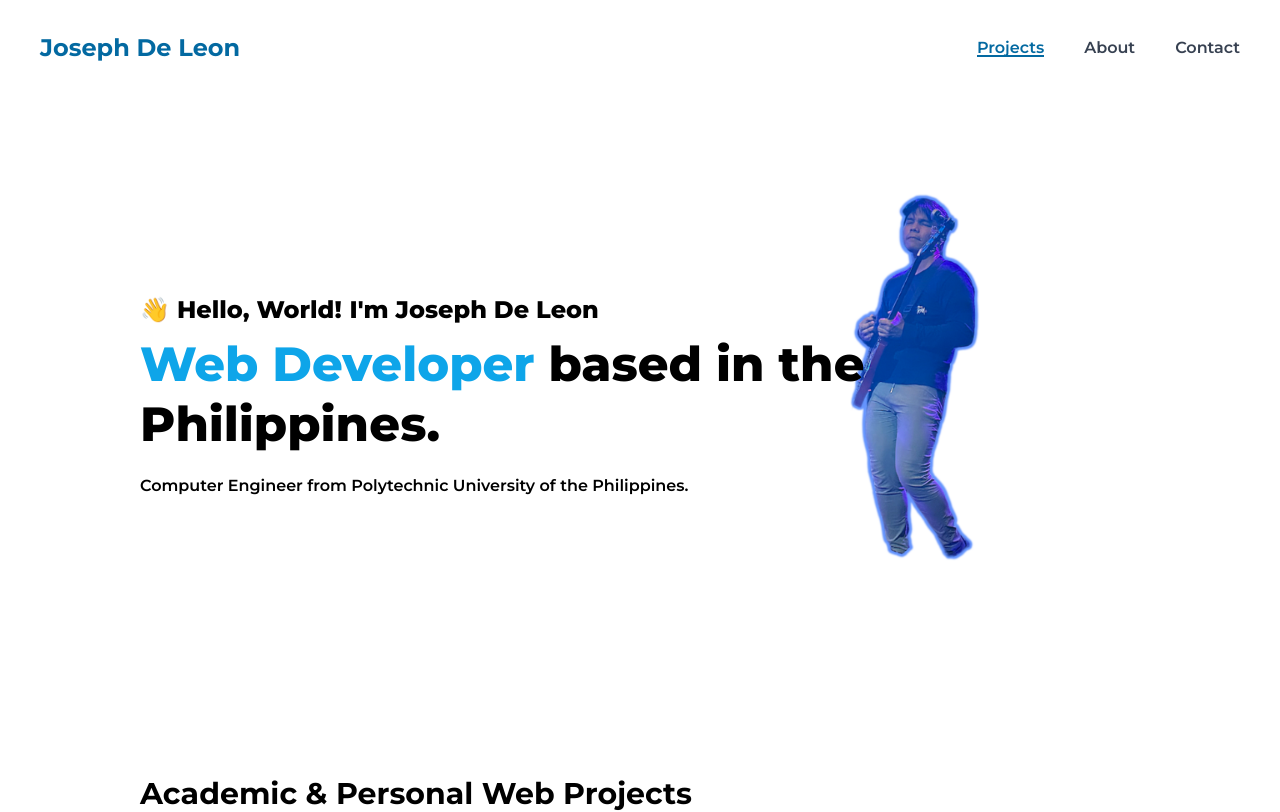
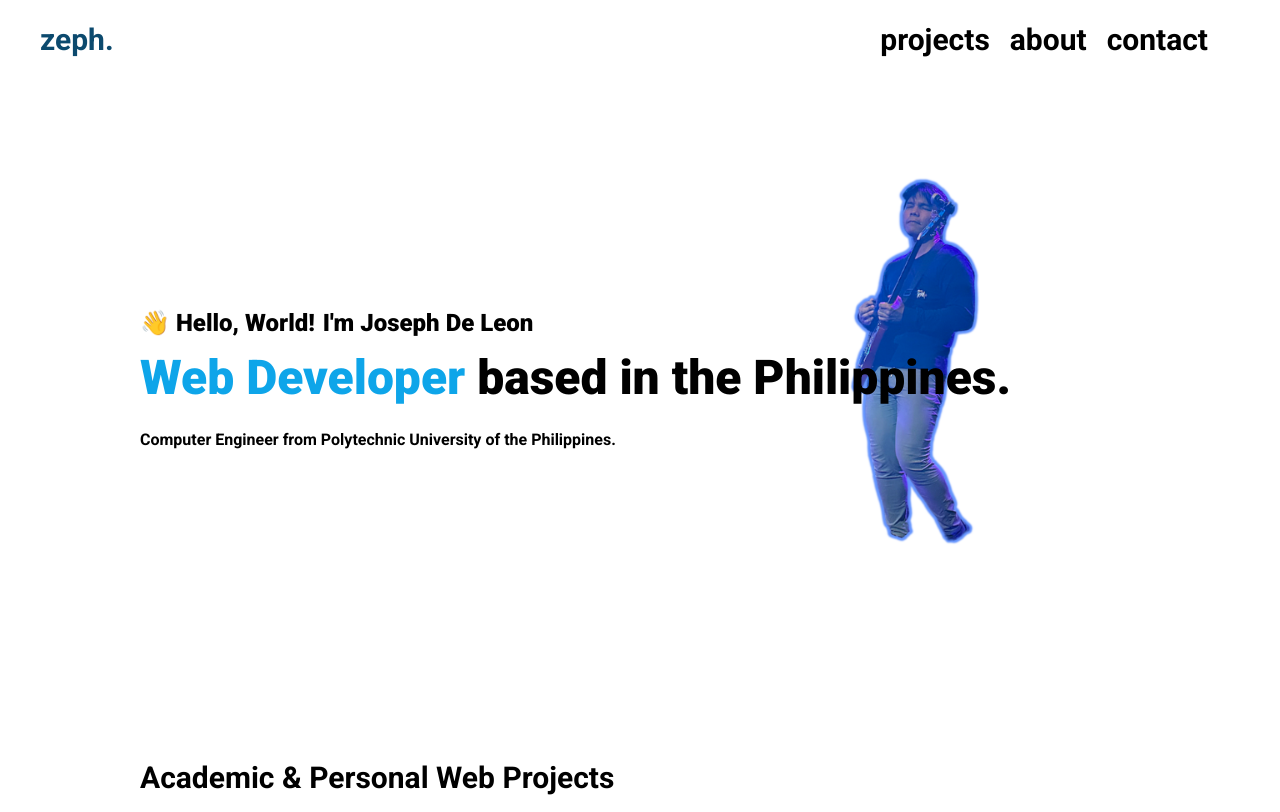
Before and after one commit to joeseffdl/Portfolio, a Next.js app: page / in a window 1280 px wide. Shown: the top 812 px of the page. Built offline with nearby package versions, Linux system fonts and the light colour scheme.

Commit message:
refactor: animated mobile navigation

```diff
--- a/app/layout.tsx
+++ b/app/layout.tsx
@@ -1,9 +1,9 @@
 import type { Metadata } from "next";
-import { Montserrat } from "next/font/google";
+import { Roboto } from "next/font/google";
 import "./globals.css";
 import { NavigationComponent, FooterComponent } from "@/components";
 
-const montserrat = Montserrat({
+const fontFamily = Roboto({
   subsets: ["latin"],
   display: "swap",
   fallback: [
@@ -15,7 +15,8 @@ const montserrat = Montserrat({
     "Segoe UI Symbol",
     "Noto Color Emoji",
   ],
-});
+  weight: ["100", "300", "400", "500", "700", "900"],
+})
 
 export const metadata: Metadata = {
   title: {
@@ -32,11 +33,11 @@ export default function RootLayout({
 }) {
   return (
     <html lang="en">
-      <body className={`${montserrat.className} content-grid`}>
+      <body className={`${fontFamily.className} content-grid relative`}>
         <NavigationComponent />
         {children}
         <FooterComponent />
       </body>
     </html>
-  );
+  )
 }
--- a/components/Navigation.tsx
+++ b/components/Navigation.tsx
@@ -7,82 +7,88 @@ import { usePathname } from "next/navigation"
 import { useEffect, useState } from "react"
 
 export const NavigationComponent = () => {
+  const PLACEHOLDER = "zeph."
+  const BREAKPOINT = 768
+
   const pathname = usePathname()
   const windowDimensions = useWindowDimensions()
+
   const [isMenuOpen, setIsMenuOpen] = useState(false)
 
-
   useEffect(() => {
-    if (windowDimensions.width && windowDimensions.width > 768) {
+    if (windowDimensions.width && windowDimensions.width > BREAKPOINT) {
       setIsMenuOpen(false)
     }
   }, [windowDimensions])
 
   return (
-    <nav className="breakout relative flex items-center justify-between h-24">
-      <Link href="/" className="font-bold text-2xl text-sky-700">
-        Joseph De Leon
+    <nav className="breakout flex items-center justify-between h-20">
+      <Link href="/" className="font-semibold text-3xl text-sky-900 z-10">
+        {PLACEHOLDER}
       </Link>
-      <div className="md:hidden flex items-center justify-center h-full">
+      <>
+        {/**
+         * Navigation Menu
+         * */}
         <button
           type="button"
-          className="group relative flex justify-center items-center w-8 h-8 cursor-pointer "
+          className="md:hidden transition-all duration-500 ease-linear overflow-hidden group relative grid place-items-center size-6 z-10"
           onClick={() => setIsMenuOpen(!isMenuOpen)}
         >
           <span
-            className={`absolute w-5 h-0.5 rounded-full bg-black transition-all transform group-hover:bg-sky-700  ${
-              isMenuOpen
-                ? "-rotate-45 translate-y-0"
-                : "group-hover:-translate-y-[7px] -translate-y-1.5"
+            className={`-translate-x-8 top-1 group-hover:-translate-x-0 absolute bg-black w-full h-[3px] after:absolute after:inset-0 after:w-full after:h-[3px] after:bg-black after:translate-x-8 transform duration-500 ${
+              isMenuOpen ? "top-auto -rotate-45 !-translate-x-0" : ""
             }`}
           />
           <span
-            className={`w-5 h-0.5 rounded-full bg-black transition-all group-hover:bg-sky-700 ${
-              isMenuOpen
-                ? "translate-x-6 bg-transparent group-hover:bg-transparent"
-                : "translate-x-0"
+            className={`-translate-x-8 group-hover:-translate-x-0 absolute bg-black w-full h-[3px] after:absolute after:inset-0 after:w-full after:h-[3px] after:bg-black after:translate-x-8 transform duration-500 ${
+              isMenuOpen ? "!translate-x-8" : "delay-[50ms]"
             }`}
           />
           <span
-            className={`absolute w-5 h-0.5 rounded-full bg-black transition-all transform group-hover:bg-sky-700  ${
-              isMenuOpen
-                ? "rotate-45 translate-y-0"
-                : "group-hover:translate-y-[7px] translate-y-1.5"
+            className={`-translate-x-8 bottom-1 group-hover:-translate-x-0 absolute bg-black w-full h-[3px] after:absolute after:inset-0 after:w-full after:h-[3px] after:bg-black after:translate-x-8 transform duration-500 ${
+              isMenuOpen ? "bottom-auto rotate-45 !-translate-x-0" : "delay-100"
             }`}
           />
         </button>
-      </div>
-      <ul
-        className={`md:flex gap-10 ${
-          isMenuOpen
-            ? "absolute flex flex-col justify-center top-24 p-5 w-screen h-[400px] bg-white border-y-4 border-sky-700 -left-4"
-            : "hidden"
+        {/**
+         * Navigation Card
+         * */}
+        <section
+          className={`md:h-[inherit] md:grid-rows-[1fr] md:max-w-[1200px] md:inset-auto absolute top-0 left-0 h-dvh w-full grid transform duration-500 ease-linear ${
+            isMenuOpen ? "bg-black grid-rows-[1fr]" : "grid-rows-[0fr]"
           }`}
         >
-        {NavigationList.map((list) => (
-          <li key={list.name} className="relative w-fit">
+          <div className="bg-white rounded-b-3xl md:rounded-none md:size-full w-full h-4/5 overflow-hidden px-4">
+            <ul className="md:mt-0 md:flex-row md:gap-5 md:px-4 md:h-full md:items-center md:justify-end mt-28 flex flex-col gap-2">
+              {NavigationList.map((list, index) => (
+                <li
+                  key={list.name}
+                  className={`md:!opacity-100 md:!translate-x-0  md:text-3xl text-5xl font-semibold ${
+                    isMenuOpen
+                      ? "animate-open-slide-right"
+                      : "animate-close-slide-left"
+                  }`}
+                  style={{
+                    animationDelay: `${
+                      isMenuOpen
+                        ? 50 * index
+                        : 50 * (NavigationList.length - 1 - index)
+                    }ms`,
+                  }}
+                >
                   <Link
+                    className="hover:opacity-60 transition-opacity"
                     href={list.path}
-              className={`
-              ${
-                isMenuOpen
-                  ? (list.name.toLowerCase() === "projects" &&
-                      pathname.slice(1) === "") ||
-                    list.name.toLowerCase() === pathname.slice(1)
-                    ? "text-sky-700 text-6xl after:absolute after:translate-y-16 after:left-0 after:bg-sky-700 after:w-full after:h-0.5 font-semibold"
-                    : "text-gray-700 text-6xl after:absolute after:translate-y-16 after:left-0 after:bg-sky-700 after:w-0 after:hover:w-full after:h-0.5 after:duration-150 after:rounded-full after:transition-all after:ease-in-out hover:text-sky-700 font-semibold"
-                  : (list.name.toLowerCase() === "projects" &&
-                      pathname.slice(1) === "") ||
-                    list.name.toLowerCase() === pathname.slice(1)
-                  ? "text-sky-700 after:absolute after:translate-y-5 after:left-0 after:bg-sky-700 after:w-full after:h-0.5 font-semibold"
-                  : "text-gray-700 after:absolute after:translate-y-5 after:left-0 after:bg-sky-700 after:w-0 after:hover:w-full after:h-0.5 after:duration-150 after:rounded-full after:transition-all after:ease-in-out hover:text-sky-700 font-semibold"
-              }`}
                   >
-              {list.name}
+                    {list.name.toLowerCase()}
                   </Link>
                 </li>
               ))}
             </ul>
+          </div>
+        </section>
+      </>
     </nav>
   )
 }
--- a/tailwind.config.ts
+++ b/tailwind.config.ts
@@ -12,8 +12,22 @@ const config: Config = {
         "gradient-radial": "radial-gradient(var(--tw-gradient-stops))",
         "gradient-conic":
           "conic-gradient(from 180deg at 50% 50%, var(--tw-gradient-stops))",
-        'zephImage': 'url("/about_profile.png")',
-        'zephImage2': 'url("/about_highlighted.png")',
+        zephImage: 'url("/about_profile.png")',
+        zephImage2: 'url("/about_highlighted.png")',
+      },
+      keyframes: {
+        openSlideRight: {
+          "0%": { transform: "translateX(-100%)", opacity: "0" },
+          "100%": { transform: "translateX(0)", opacity: "1" },
+        },
+        closeSlideLeft: {
+          "0%": { transform: "translateX(0)", opacity: "1" },
+          "100%": { transform: "translateX(-100%)", opacity: "0" },
+        },
+      },
+      animation: {
+        "open-slide-right": "openSlideRight 0.3s ease-out forwards",
+        "close-slide-left": "closeSlideLeft 0.3s ease-in forwards",
       },
     },
   },
--- a/utils/constants/index.ts
+++ b/utils/constants/index.ts
@@ -27,13 +27,6 @@ export const WebProjectsList = [
     categories: [{ name: "Academic", color: "bg-blue-500" }],
   },
   {
-    name: "Biyahe ni Zeph",
-    path: "https://biyahe-ni-zeph.vercel.app",
-    description: "Personal blog - Cycling Journey",
-    image: "/personal_blog.png",
-    categories: [{ name: "Personal", color: "bg-amber-500" }],
-  },
-  {
     name: "May F2F Ba?!?",
     path: "https://may-f2f-ba.vercel.app/",
     description: "Simple Calendar Web Application for determining class format",
```
Also changed, not shown: 1 other file (tests, documents, lock files or other folders). Lines whose indentation alone changed are shown as unchanged.
